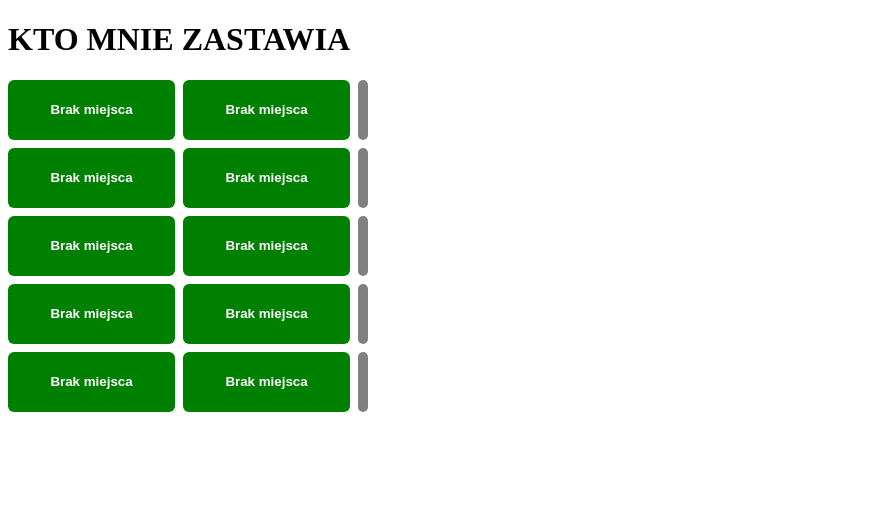
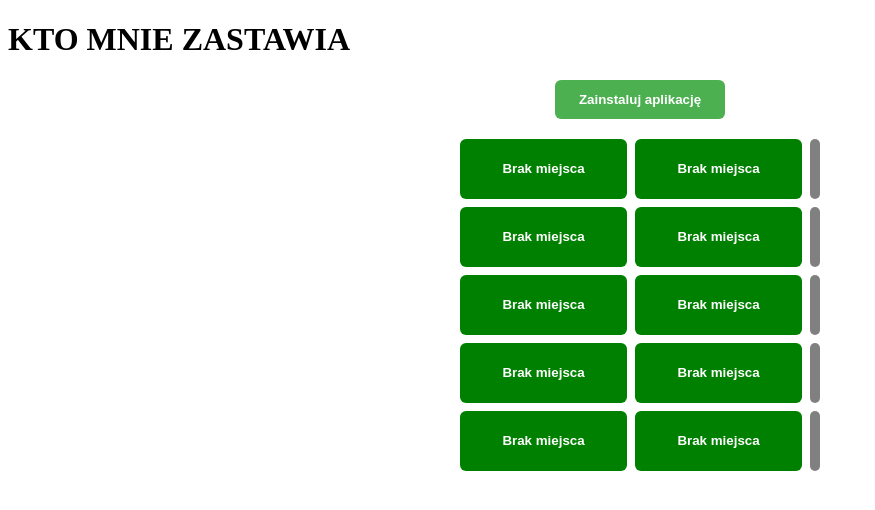
Before and after one commit to 90Kam/parking-app, a SvelteKit app: page / in a window 1280 px wide. Shown: the top 510 px of the page, without its empty margins (0-875 px from the left). Built offline with nearby package versions, Linux system fonts and the light colour scheme; no server answers; the database is empty.

Commit message:
dodanie przycisku instalującego

```diff
--- a/src/routes/+page.svelte
+++ b/src/routes/+page.svelte
@@ -2,7 +2,9 @@
   import { onMount } from 'svelte';
   import { supabase } from '$lib/supabaseClient';
 
+
   let parking = [];
+  let deferredPrompt;
 
   async function loadParking() {
     const { data, error } = await supabase.from('parking_spots').select();
@@ -13,16 +15,6 @@
     }
     parking = data;
   }
-
-
-  onMount(async () => {
-    await loadParking();
-    supabase
-      .channel('parking_updates')
-      .on('postgres_changes', { event: '*', schema: 'public', table: 'parking_spots' }, loadParking)
-      .subscribe();
-  });
-
 
   async function toggleSpot(spot) {
     if (spot.name) {
@@ -52,8 +44,31 @@
     }
     await loadParking();
   }
+
+
+  const handleBeforeInstallPrompt = (event) => {
+    event.preventDefault();
+    deferredPrompt = event;
+  };
+
+  async function installPWA() {
+    if (deferredPrompt) {
+      deferredPrompt.prompt();
+      const { outcome } = await deferredPrompt.userChoice;
+      if (outcome === 'accepted') {
+        console.log('Użytkownik zainstalował aplikację');
+      }
+      deferredPrompt = null;
+    } else {
+      alert('Aby zainstalować, użyj menu przeglądarki (ikonka "Dodaj do ekranu głównego")');
+    }
+  }
+
+  onMount(() => {
+    loadParking();
+    window.addEventListener('beforeinstallprompt', handleBeforeInstallPrompt);
+  });
 </script>
-
 
 <style>
   .parking-grid {
@@ -62,6 +77,7 @@
     grid-template-rows: repeat(5, 60px);
     gap: 8px;
     max-width: 360px;
+    margin: 0 auto;
   }
   .spot-button {
     padding: 12px;
@@ -71,21 +87,34 @@
     font-weight: bold;
     cursor: pointer;
   }
-  .free {
-    background-color: green;
-  }
-  .taken {
-    background-color: red;
-  }
+  .free { background-color: green; }
+  .taken { background-color: red; }
   .wall {
     background-color: gray;
     width: 10px;
     height: 100%;
     border-radius: 6px;
   }
+
+  .install-btn {
+    display: block;
+    margin: 20px auto;
+    padding: 12px 24px;
+    background: #4CAF50;
+    color: white;
+    border: none;
+    border-radius: 6px;
+    font-weight: bold;
+    cursor: pointer;
+  }
 </style>
 
 <h1>KTO MNIE ZASTAWIA</h1>
+
+
+<button on:click={installPWA} class="install-btn">
+  Zainstaluj aplikację
+</button>
 
 <div class="parking-grid">
   {#each Array(5) as _, rowIndex}
@@ -95,12 +124,6 @@
         on:click={() => {
           const spot = parking.find(s => s.row === rowIndex && s.col === colIndex);
           if (spot) toggleSpot(spot);
-        }}
-        aria-label={() => {
-          const spot = parking.find(s => s.row === rowIndex && s.col === colIndex);
-          return spot && spot.name
-            ? `Zajęte miejsce przez ${spot.name}`
-            : 'Wolne miejsce';
         }}
         type="button"
       >
```
